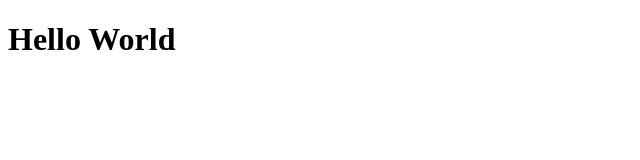
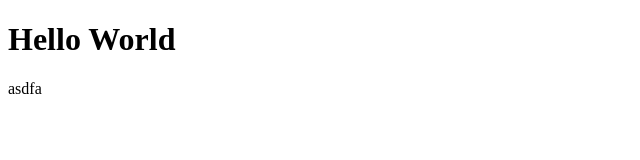
Before and after one commit to rajusirajudin/tes-git, a plain HTML site: page index.html in a window 1280 px wide. Shown: the full height of the page, 0-640 px from the left. Drawn offline with Linux system fonts and the light colour scheme.

Commit message:
tambah teks

```diff
--- a/index.html
+++ b/index.html
@@ -7,5 +7,6 @@
 </head>
 <body>
     <h1>Hello World</h1>
+    <p>asdfa</p>
 </body>
 </html>
```
